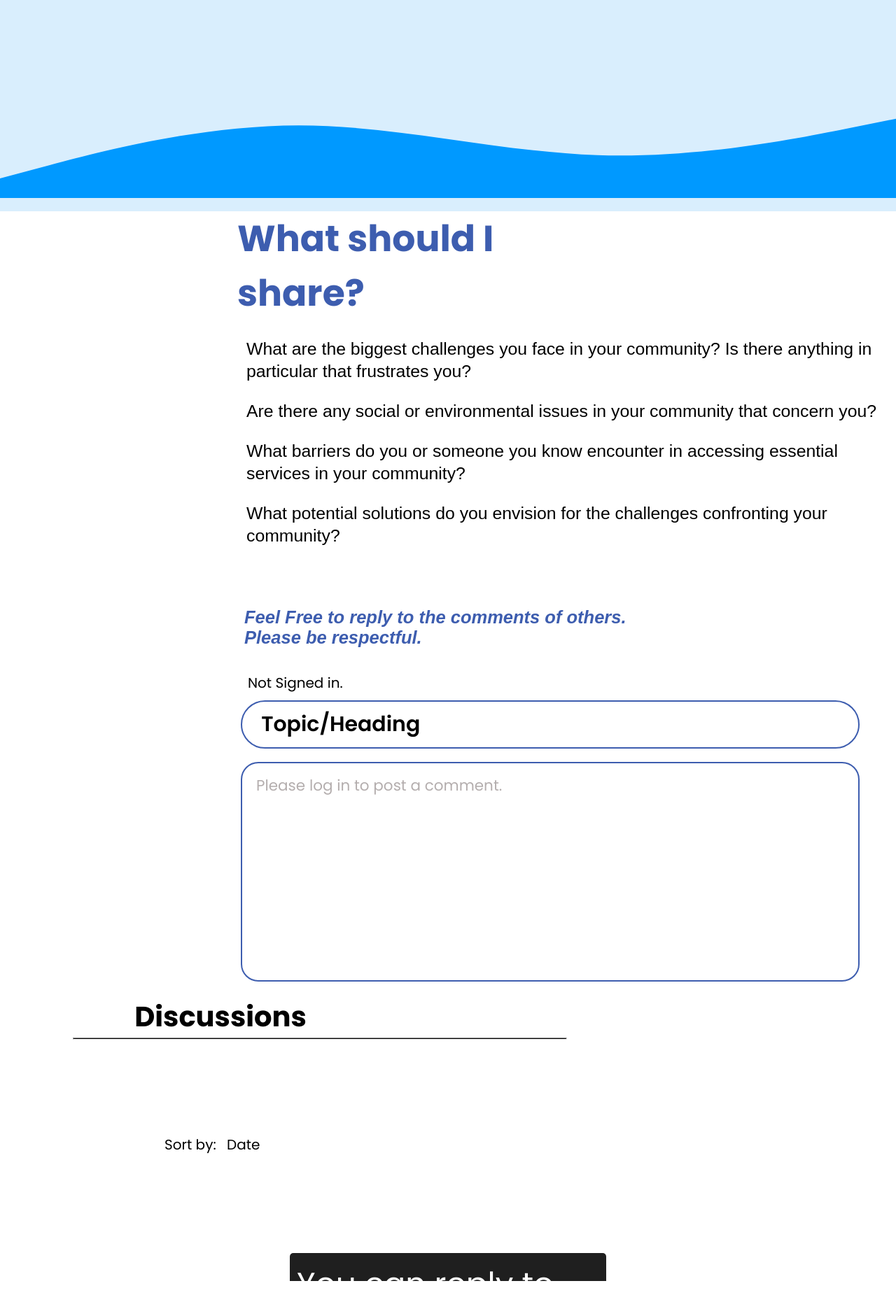
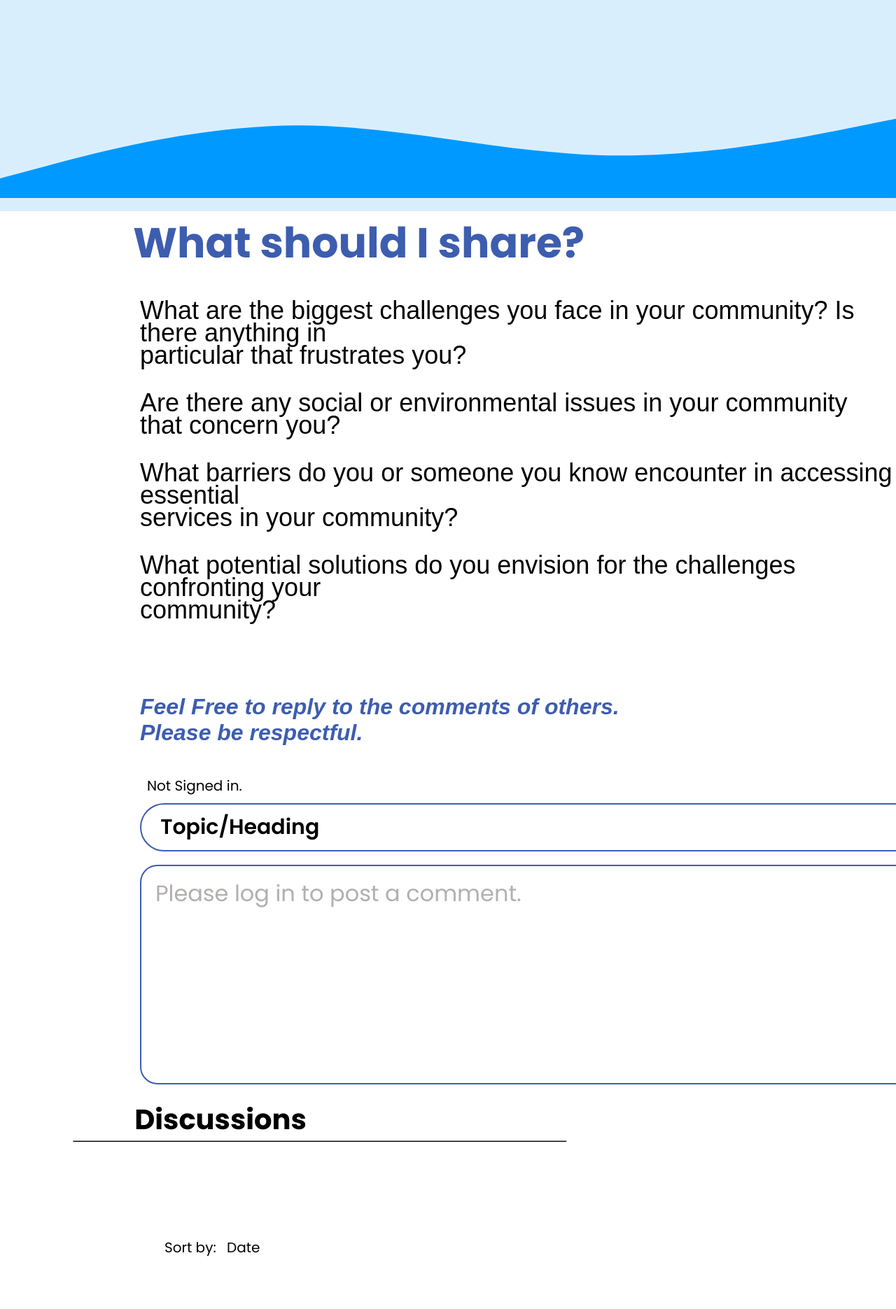
Before and after one commit to yih0nk/Solve-XChange-Website, a Flask app: page /forum in a window 1280 px wide. Shown: the part 729-2600 px from the top of the page at 70% size. Run offline with Flask 3, Linux system fonts and the light colour scheme; data comes from the database, SQL or seed files in the repository.

Commit message:
Change form css

```diff
--- a/static/css/forum.css
+++ b/static/css/forum.css
@@ -10,8 +10,8 @@
     border-radius: 0 0 0 0;
     position: relative;
     margin: 0 auto;
+    margin-left: 200px;
     margin-top: -20px;
-    width: 40vw;
     padding-bottom: 20px;
 }
 
@@ -19,7 +19,6 @@
     display: inline-flex;
     text-align: left;
     align-items: center;
-    margin-left: -40px;
     font-size: 20px;
     padding-top: 20px;
 }
@@ -173,7 +172,7 @@
     border-radius: 0 0 0 0;
     position: relative;
     margin: 0 auto;
-    width: 40vw;
+    width: 100%;
     z-index: 2;
 }
 
@@ -181,29 +180,27 @@
     font-weight: 700;
     background-color: white;
     color: rgb(61, 93, 175);
-    font-size: 52px;
-    margin-left: -45px;
+    font-size: 60px;
+    margin-left: 190px;
 }
 
 #info-displayed{
-    width: 1000px;
     font-weight: 50;
     line-height: 32px;
     font-family: "Source Sans Pro", sans-serif;
     background-color: white;
     color: black;
-    font-size: 24.8px;
-    margin-left: -32px;
+    font-size: 36px;
+    margin-left: 200px;
 }
 
 #forum-reminder{
-    width: 1000px;
     font-style: italic;
     font-family: "Source Sans Pro", sans-serif;
     color: rgb(61, 93, 175);
     font-weight: 650;
-    font-size: 25.5px;
-    margin-left: -35px;
+    font-size: 32px;
+    margin-left: 200px;
     padding-top: 36px;
 }
 
@@ -211,12 +208,10 @@
     border-radius: 50px;
     border-color:rgb(61, 93, 175);
     border-width: 2px;
-    margin-left: -17px;
-    width: 850px;
+    width: 1250px;
     font-size: 30px;
     font-weight: 600;
     letter-spacing: 0.01px;
-    margin-left: -40px;
     color: black;
     padding-left: 20px;
 }
@@ -225,10 +220,9 @@
     border-radius: 25px;
     border-color:rgb(61, 93, 175);
     border-width: 2px;
-    font-size: 21.5px;
-    width: 850px;
+    font-size: 32px;
+    width: 1250px;
     height: 285px;
-    margin-left: -40px;
     color: rgb(180, 174, 174);
 }
 
@@ -242,7 +236,6 @@
     color: white;
     width:135px;
     height:45px;
-    padding:8px;
     margin-top: 22px;
     font-size:24px;
     font-weight: 700;
@@ -287,8 +280,9 @@
 }
 
 #post-button{
+    width: 1250px;
     text-align: right;
-    margin-left: 692px;
+    margin-left: 40px;
     margin-top: -19px;
 }
 
--- a/templates/forum.html
+++ b/templates/forum.html
@@ -53,7 +53,7 @@
                 <input id="username-input" name="username" type="hidden" autocomplete="off" placeholder="Username...">
             </div>
         </div>
-        <div id = "post-topic">
+        <div id="post-topic">
             <textarea id='topic' name='topic' wrap="soft" rows="1" placeholder="&nbsp;Topic/Heading"></textarea>
         </div>
         <div>
```
